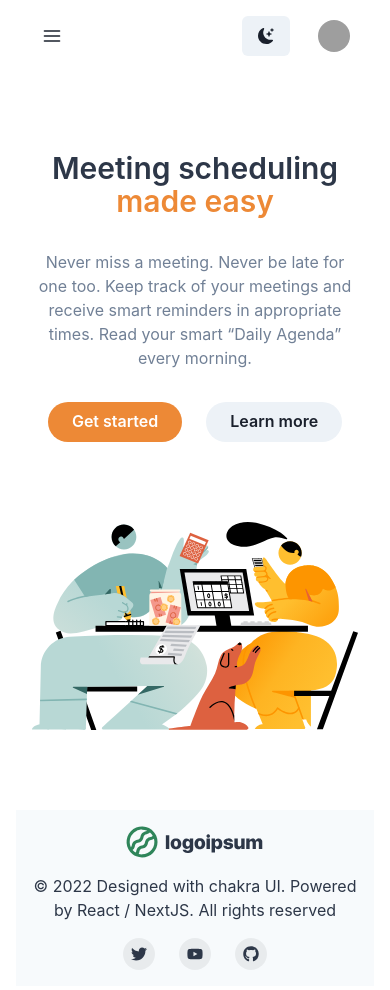
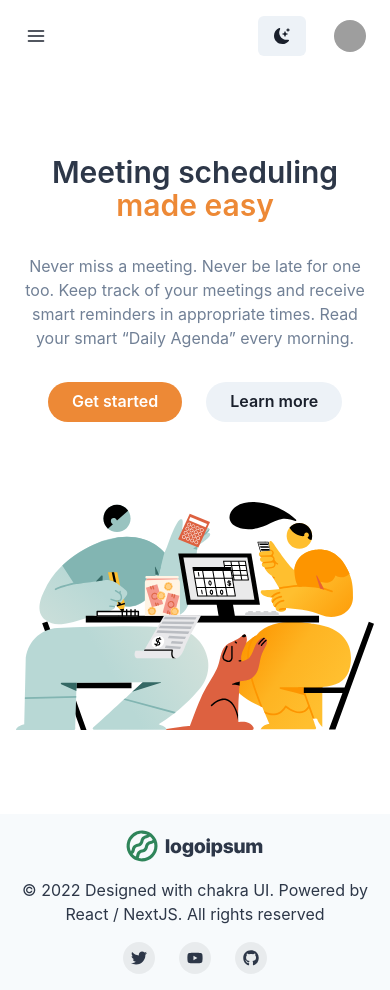
Before and after one commit to MutongXiao/chakra-next-contentlayer-blog, a Next.js app: page / in a window 390 px wide. Built offline with nearby package versions, Linux system fonts and the light colour scheme; grey boxes are pictures that could not be loaded; what contentlayer would draw is missing.

Commit message:
fix width on different mobile browser

```diff
--- a/components/header.tsx
+++ b/components/header.tsx
@@ -301,11 +301,11 @@ export default function Header(props: HTMLChakraProps<'header'>) {
       ref={ref}
       shadow={y > height ? 'sm' : undefined}
       transition="box-shadow 0.2s, background-color 0.2s"
-      pos="sticky"
-      top="0"
-      zIndex="3"
       bg="white"
       _dark={{ bg: 'gray.800' }}
+      pos="fixed"
+      top="0"
+      zIndex="9"
       left="0"
       right="0"
       width="full"
--- /dev/null
+++ b/layout/base-layout.tsx
@@ -0,0 +1,27 @@
+import { Grid, GridItem } from '@chakra-ui/react';
+import { ReactNode } from 'react';
+
+interface Props {
+  header: ReactNode;
+  main: ReactNode;
+  footer: ReactNode;
+}
+
+const BaseLayout = ({ header, main, footer }: Props) => {
+  return (
+    <Grid
+      templateAreas={`"header header"
+                  "main main"
+                  "footer footer"`}
+      gridTemplateRows={'4.5rem 1fr auto'}
+      h="100vh"
+      gap="1"
+    >
+      <GridItem area={'header'}>{header}</GridItem>
+      <GridItem area={'main'}>{main}</GridItem>
+      <GridItem area={'footer'}>{footer}</GridItem>
+    </Grid>
+  );
+};
+
+export default BaseLayout;
--- a/pages/_app.tsx
+++ b/pages/_app.tsx
@@ -1,9 +1,10 @@
 import type { AppProps } from 'next/app';
-import { Container, ChakraProvider, Box } from '@chakra-ui/react';
+import { ChakraProvider } from '@chakra-ui/react';
 import FontFace from '@/components/font-face';
 import ToTop from '@/components/ToTop';
 import Header from '@/components/header';
 import Footer from '@/components/footer';
+import BaseLayout from 'layout/base-layout';
 // import Analytics from '@/components/site-analytics'
 
 import theme from 'theme';
@@ -39,14 +40,12 @@ function MyApp({ Component, pageProps }: AppProps) {
       </Head>
       {/* 站点数据分析脚本，同上的脚本引入 <Analytics /> */}
       <ChakraProvider theme={theme}>
-        <Container w="100vw" overflow="hidden">
-          <Header />
-          <Box as="main">
-            <Component {...pageProps} />
-          </Box>
-          <ToTop />
-          <Footer />
-        </Container>
+        <BaseLayout
+          header={<Header />}
+          main={<Component {...pageProps} />}
+          footer={<Footer />}
+        />
+        <ToTop />
       </ChakraProvider>
       <FontFace />
     </>
--- a/pages/blog/[...slug].tsx
+++ b/pages/blog/[...slug].tsx
@@ -3,7 +3,7 @@ import type { GetStaticPaths, InferGetStaticPropsType } from 'next';
 import { useMDXComponent } from 'next-contentlayer/hooks';
 import { useRouter } from 'next/router';
 
-import BlogLayout from 'layout/blog-layout';
+import BlogContainer from '@/components/page-container/blog-container';
 import Pagination from '@/components/pagination';
 import { MDXComponents } from '@/components/mdx-components';
 import { allBlogs } from 'contentlayer/generated';
@@ -35,7 +35,7 @@ export default function PostDetail({
 
   useHeadingFocusOnRouteChange();
   return (
-    <BlogLayout
+    <BlogContainer
       frontmatter={post.frontMatter}
       pagination={
         <Pagination
@@ -45,7 +45,7 @@ export default function PostDetail({
       }
     >
       <Component content={mainContent} components={MDXComponents} />
-    </BlogLayout>
+    </BlogContainer>
   );
 }
 
--- a/pages/blog/overview/[category]/index.tsx
+++ b/pages/blog/overview/[category]/index.tsx
@@ -18,7 +18,7 @@ import { FC, ComponentProps } from 'react';
 import NextLink from 'next/link';
 import Search from '@/components/search/omni-search';
 
-import BlogLayout from 'layout/blog-layout';
+import BlogContainer from '@/components/page-container/blog-container';
 import PostItem from '@/components/post-item';
 import Pagination from '@choc-ui/paginator';
 import {
@@ -107,7 +107,7 @@ export const PostsListPage: FC<PostsListProps> = ({
     </>
   );
   return (
-    <BlogLayout
+    <BlogContainer
       frontmatter={{ title: pageContainerTitle }}
       pagination={PostsPagination}
     >
@@ -130,7 +130,7 @@ export const PostsListPage: FC<PostsListProps> = ({
           />
         ))}
       </VStack>
-    </BlogLayout>
+    </BlogContainer>
   );
 };
 
```
Also changed, not shown: components/page-container/blog-container.tsx (+5 -5 lines), layout/blog-layout.tsx (deleted, +0 -23 lines), configs/search-meta.json.
